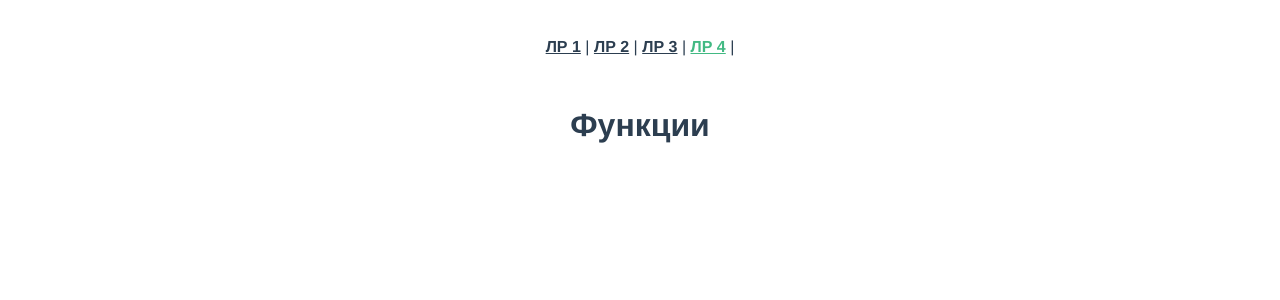
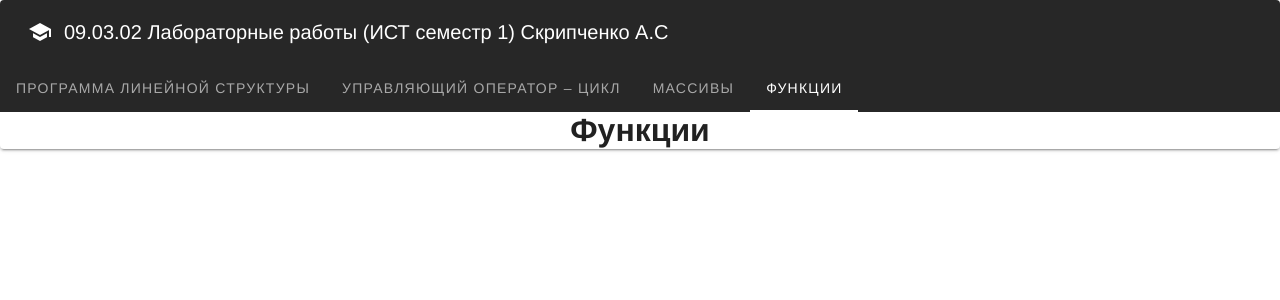
Before and after one commit to antongospod/laboratory-works, a Vue app: page /functions in a window 1280 px wide. Shown: the top 300 px of the page. Built offline with nearby package versions, Linux system fonts and the light colour scheme.

Commit message:
add vuetify

```diff
--- a/public/index.html
+++ b/public/index.html
@@ -1,11 +1,13 @@
 <!DOCTYPE html>
-<html lang="">
+<html lang="ru">
   <head>
     <meta charset="utf-8">
     <meta http-equiv="X-UA-Compatible" content="IE=edge">
     <meta name="viewport" content="width=device-width,initial-scale=1.0">
     <link rel="icon" href="<%= BASE_URL %>favicon.ico">
     <title><%= htmlWebpackPlugin.options.title %></title>
+    <link rel="stylesheet" href="https://fonts.googleapis.com/css?family=Roboto:100,300,400,500,700,900">
+    <link rel="stylesheet" href="https://cdn.jsdelivr.net/npm/@mdi/font@latest/css/materialdesignicons.min.css">
   </head>
   <body>
     <noscript>
--- a/src/App.vue
+++ b/src/App.vue
@@ -1,12 +1,37 @@
 <template>
   <div id="app">
-    <div id="nav">
-      <router-link to="/">ЛР 1</router-link> |
-      <router-link to="/control-operator-loop">ЛР 2</router-link> |
-      <router-link to="/arrays">ЛР 3</router-link> |
-      <router-link to="/functions">ЛР 4</router-link> |
-    </div>
-    <router-view />
+<!--    <router-view />-->
+    <v-card>
+      <v-toolbar
+              color="cyan"
+              dark
+              flat
+      >
+        <v-btn icon>
+          <v-icon>mdi-school</v-icon>
+        </v-btn>
+
+        <v-toolbar-title>09.03.02 Лабораторные работы (ИСТ семестр 1) Скрипченко А.С </v-toolbar-title>
+
+        <template v-slot:extension>
+          <v-tabs
+                  v-model="tab"
+                  align-with-title
+          >
+            <v-tabs-slider color="yellow"></v-tabs-slider>
+
+            <v-tab
+                    v-for="item in items"
+                    :key="item"
+                    :to="item.link"
+            >
+              {{ item.tab }}
+            </v-tab>
+          </v-tabs>
+        </template>
+      </v-toolbar>
+      <router-view />
+    </v-card>
   </div>
 </template>
 
@@ -32,3 +57,20 @@
   color: #42b983;
 }
 </style>
+<script>
+  export default {
+    data () {
+      return {
+        tab: null,
+        items: [
+          { tab: 'Программа линейной структуры', link: '/' },
+          { tab: 'Управляющий оператор – цикл', link: '/control-operator-loop' },
+          { tab: 'Массивы', link: '/arrays' },
+          { tab: 'Функции', link: '/functions' },
+
+        ],
+        text: 'Lorem ipsum dolor sit amet, consectetur adipiscing elit, sed do eiusmod tempor incididunt ut labore et dolore magna aliqua. Ut enim ad minim veniam, quis nostrud exercitation ullamco laboris nisi ut aliquip ex ea commodo consequat.',
+      }
+    },
+  };
+</script>
--- a/src/main.js
+++ b/src/main.js
@@ -2,11 +2,13 @@ import Vue from "vue";
 import App from "./App.vue";
 import "./registerServiceWorker";
 import router from "./router";
+import vuetify from "./plugins/vuetify";
 
 Vue.config.productionTip = false;
 
 new Vue({
   router,
+  vuetify,
 
   render: function(h) {
     return h(App);
--- /dev/null
+++ b/src/plugins/vuetify.js
@@ -0,0 +1,36 @@
+import Vue from "vue";
+import Vuetify from "vuetify/lib";
+import ru from "vuetify/es5/locale/ru";
+
+Vue.use(Vuetify);
+
+export default new Vuetify({
+  lang: {
+    locales: { ru },
+    current: "ru",
+  },
+  /*Кастомная тема*/
+  theme: {
+    themes: {
+      dark: {
+        primary: "#6d84e4",
+        secondary: "#00AACC",
+        accent: "#00c2ff",
+        error: "#cf6679",
+        warning: "#ffc107",
+        info: "#009688",
+        success: "#4caf50",
+      },
+      light: {
+        primary: "#0044cc",
+        toolbar: "#e3ecfc",
+        secondary: "#00AACC",
+        accent: "#00c2ff",
+        error: "#b00020",
+        warning: "#ffc107",
+        info: "#009688",
+        success: "#4caf50",
+      },
+    },
+  },
+});
--- a/src/router/index.js
+++ b/src/router/index.js
@@ -34,7 +34,7 @@ const routes = [
 ];
 
 const router = new VueRouter({
-  mode: 'history',
+  mode: "history",
   base: "/",
   routes
 });
--- a/src/views/TheArrays.vue
+++ b/src/views/TheArrays.vue
@@ -5,8 +5,7 @@
 </template>
 
 <script>
-
 export default {
-  name: "TheArrays",
+  name: "TheArrays"
 };
 </script>
--- a/src/views/TheControlOperatorLoop.vue
+++ b/src/views/TheControlOperatorLoop.vue
@@ -4,8 +4,7 @@
   </div>
 </template>
 <script>
-
 export default {
-  name: "ControlOperatorLoop",
+  name: "ControlOperatorLoop"
 };
 </script>
--- a/src/views/TheFunctions.vue
+++ b/src/views/TheFunctions.vue
@@ -5,8 +5,7 @@
 </template>
 
 <script>
-
 export default {
-  name: "TheFunctions",
+  name: "TheFunctions"
 };
 </script>
--- a/src/views/TheLinearStructureProgram.vue
+++ b/src/views/TheLinearStructureProgram.vue
@@ -5,8 +5,7 @@
 </template>
 
 <script>
-
 export default {
-  name: "TheLinearStructureProgram",
+  name: "TheLinearStructureProgram"
 };
 </script>
--- /dev/null
+++ b/vue.config.js
@@ -0,0 +1,3 @@
+module.exports = {
+  transpileDependencies: ["vuetify"]
+};
```
Also changed, not shown: package.json (+7 -2 lines), 1 other file (tests, documents, lock files or other folders).
